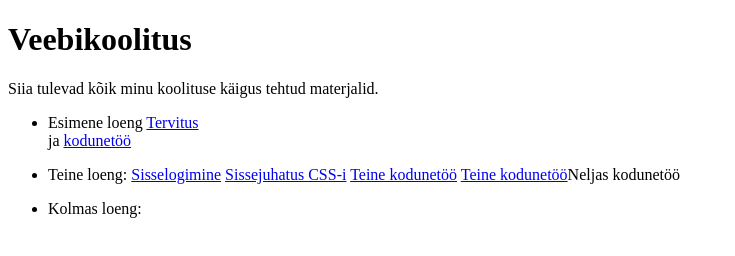
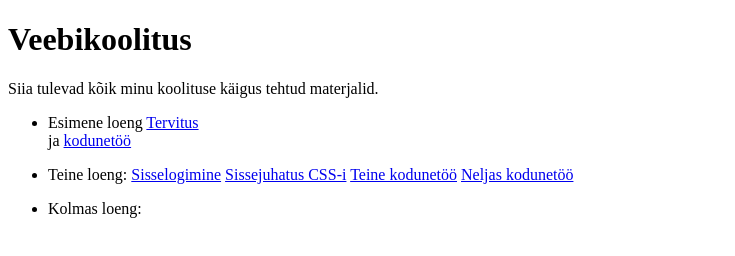
Before and after one commit to irisherman/Projektid, a plain HTML site: page index.html in a window 1280 px wide. Shown: the whole page, without its empty margins (0-735 px from the left). Drawn offline with Linux system fonts and the light colour scheme.

Commit message:
Update index.html

```diff
--- a/index.html
+++ b/index.html
@@ -18,7 +18,7 @@
         <a href="loeng02/">Sisselogimine</a>
         <a href="loeng02/puuviljad.html">Sissejuhatus CSS-i</a>
         <a href="loeng02/sisselogimine.html">Teine kodunetöö</a>
-        <a href="loeng04/index.html">Teine kodunetöö</a>Neljas kodunetöö
+        <a href="loeng04/index.html">Neljas kodunetöö</a>
     </li>
 </ul>
 <ul>
```
